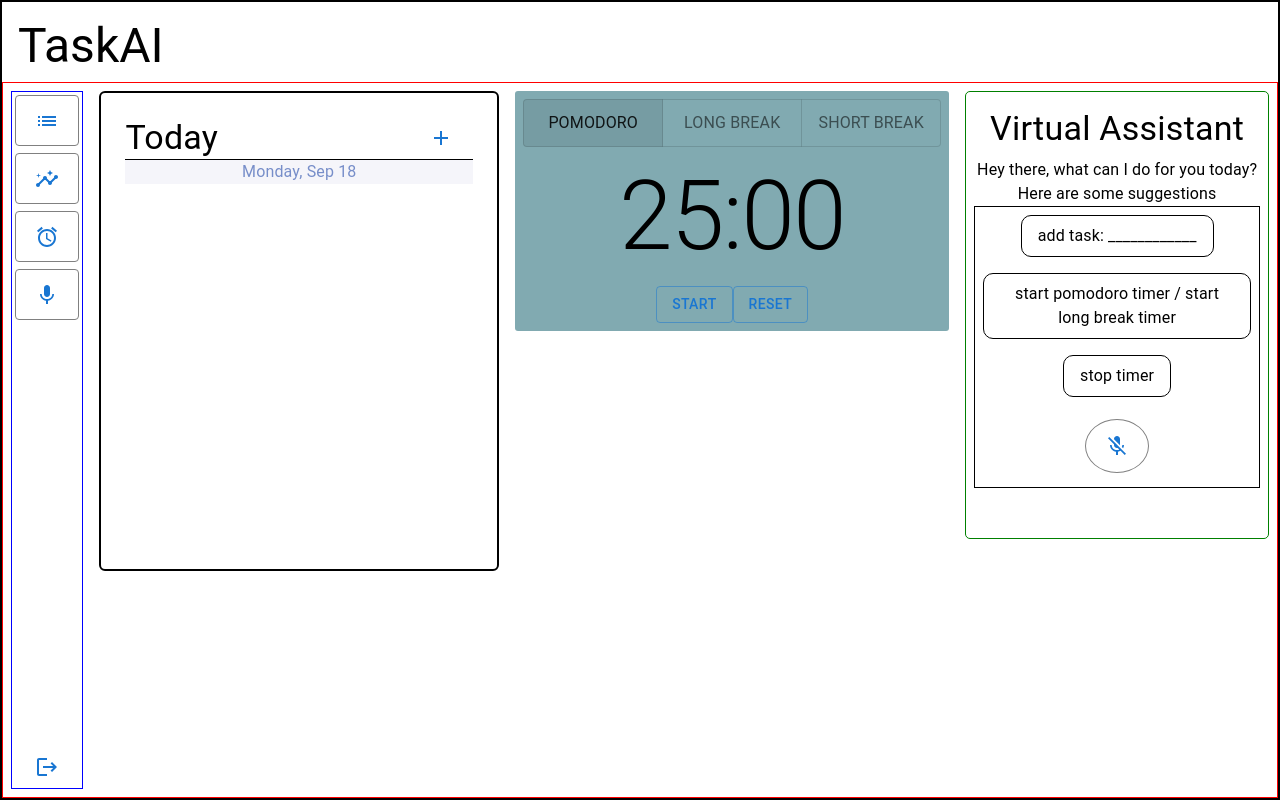
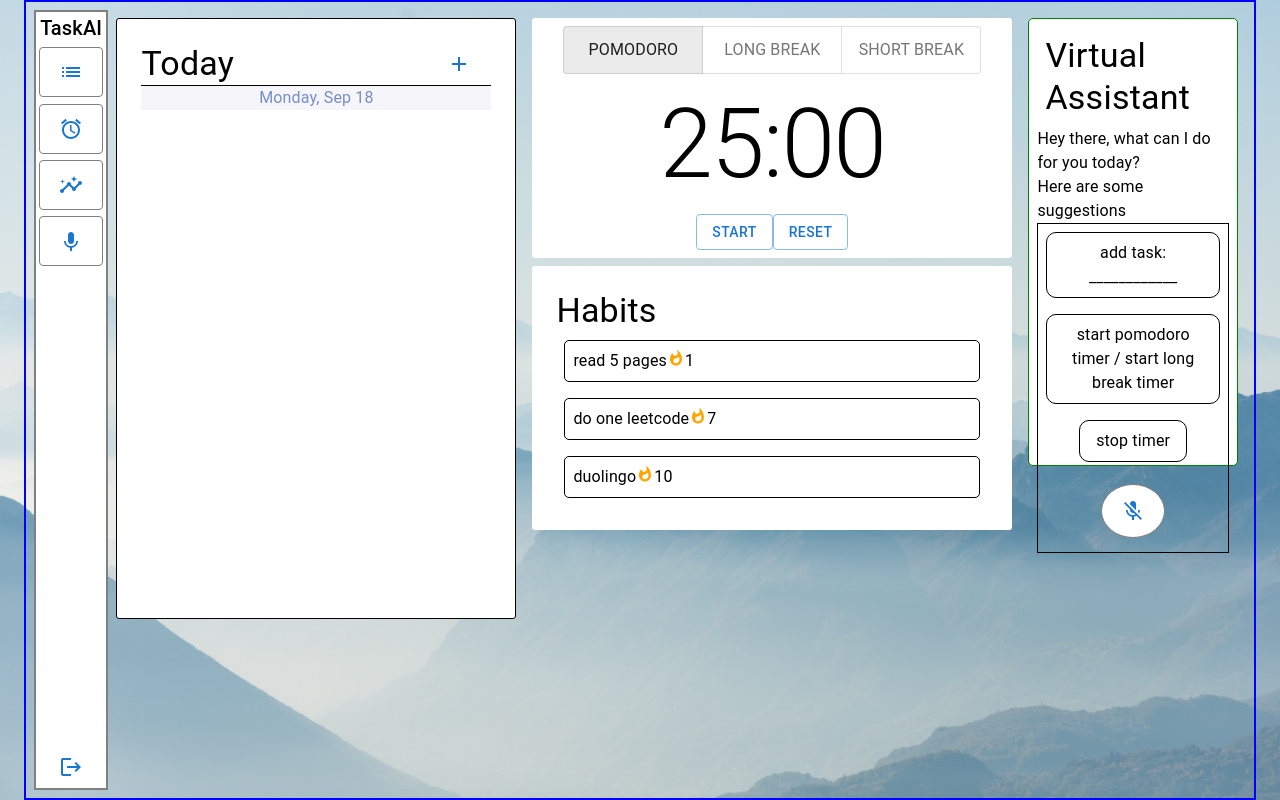
Before and after one commit to meifhuang/TaskAI, a React (Vite) app in the folder client/: page /dashboard in a window 1280 px wide. Built offline with nearby package versions, Linux system fonts and the light colour scheme; sample sign-in values are in the browser's storage.

Commit message:
Add habits widget and style dashboard

```diff
--- a/client/src/App.tsx
+++ b/client/src/App.tsx
@@ -13,6 +13,7 @@ import Background from './assets/background.jpg';
 const containerStyles = {
   container: {
   height: '100vh',
+  width: '100vw',
   display: 'flex',
   justifyContent:'center',
   alignItems: 'center',
@@ -60,7 +61,7 @@ const App: React.FC = () => {
 
     return (
       <Container sx={containerStyles.container} maxWidth='xl'>
-      <RouterProvider router={router} />
+        <RouterProvider router={router} />
       </Container>
     )
 }
--- /dev/null
+++ b/client/src/components/Habits.tsx
@@ -0,0 +1,48 @@
+import React, {useState, useEffect} from 'react';
+import Box from '@mui/material/Box';
+import { Typography } from '@mui/material';
+import WhatshotIcon from '@mui/icons-material/Whatshot';
+
+
+const habitStyles = {
+    box: {
+        display: 'flex',
+        flexDirection: 'column',
+        alignContent: 'center',
+        justifyContent: 'center',
+        // border: '2px solid black',
+        borderRadius: '3px',
+        backgroundColor: 'white'
+    },
+    icon: {
+        fontSize: 'large',
+        color: 'orange'
+    },
+    habitText: {
+        border: '1px solid black'
+    },
+    text: {
+        display: 'flex',
+        // justifyContent: 'space-between',
+        border: '1px solid black',
+        margin: '.5em',
+        padding: '.5em',
+        borderRadius: '5px'
+    }
+}
+
+
+const Habits: React.FC = () => {
+    return (
+        <Box sx={habitStyles.box} p={3} m={1}>
+            <Typography variant='h4'> Habits </Typography>
+            {/* <Box sx={habitStyles.habitText} p={1}> */}
+            <Typography sx={habitStyles.text}> read 5 pages <WhatshotIcon sx={habitStyles.icon}/> 1 </Typography>
+            <Typography sx={habitStyles.text}> do one leetcode <WhatshotIcon sx={habitStyles.icon}/> 7</Typography>
+            <Typography sx={habitStyles.text}> duolingo <WhatshotIcon sx={habitStyles.icon}/> 10 </Typography>
+            {/* </Box> */}
+        </Box>
+    )
+}
+
+export default Habits;
--- a/client/src/components/Pomodoro.tsx
+++ b/client/src/components/Pomodoro.tsx
@@ -14,7 +14,7 @@ const pomodoroStyles = {
         width: '30em',
         height: '15em',
         // boxShadow: '0px 0px 30px 8px rgb(156, 168, 178)',
-        backgroundColor: '#81aab1',
+        backgroundColor: 'white',
         // border: '1px solid green'
         borderRadius: '3px'
     },
@@ -30,6 +30,8 @@ const pomodoroStyles = {
     },
     toggle: {
         width: '140px',
+    },
+    button: {
     }
 }
 
@@ -56,9 +58,9 @@ const Pomodoro: React.FC<Props> = ({mode, isRunning, seconds, startStopTimer, ha
             <Typography variant="h1" textAlign='center'>{Math.floor(seconds/60) === 0 ? '00':Math.floor(seconds/60)}:{`${seconds%60 === 0 ? '00': (seconds%60 < 10 ? `0${seconds%60}`: seconds%60) }`} </Typography>
         <Box sx={pomodoroStyles.start}>
             {isRunning ?
-            <Button onClick={startStopTimer} variant="outlined"> Stop </Button> :
-            <Button onClick={startStopTimer} variant="outlined"> Start </Button> }
-            <Button onClick={()=>resetTime(mode)} variant="outlined"> Reset </Button>
+            <Button sx={pomodoroStyles.button} onClick={startStopTimer} variant="outlined"> Stop </Button> :
+            <Button sx={pomodoroStyles.button} onClick={startStopTimer} variant="outlined"> Start </Button> }
+            <Button sx={pomodoroStyles.button} onClick={()=>resetTime(mode)} variant="outlined"> Reset </Button>
         </Box>
         </Box>
     )
--- a/client/src/components/Sidebar.tsx
+++ b/client/src/components/Sidebar.tsx
@@ -1,34 +1,79 @@
-import React, { useEffect } from 'react';
+import React, { useState, useEffect } from 'react';
 import { useNavigate } from 'react-router-dom';
-import ToDoList from '../components/ToDoList';
 import Button from '@mui/material/Button';
-import Navbar from "../components/Navbar";
 import Box from '@mui/material/Box';
 import { Typography } from '@mui/material';
-import Drawer from '@mui/material/Drawer';
-
+import { Insights } from '@mui/icons-material';
+import ListIcon from '@mui/icons-material/List';
+import LogoutIcon from '@mui/icons-material/Logout';
+import AccessAlarmIcon from '@mui/icons-material/AccessAlarm';
+import KeyboardVoiceIcon from '@mui/icons-material/KeyboardVoice';
 
 
 const sidebarStyles = {
+  sidebar: {
+    backgroundColor: 'white',
+    border: '2px solid gray',
+    display: 'flex',
+    justifyContent: 'space-between',
+    flexDirection: 'column',
+    height: '100%'
+  },
+  icon: {
+    "& button": {
+      margin: .4,
+      padding: 1.5,
+      minWidth: 0,
+      minHeight: 0,
+      border: '1px solid gray',
+      // fontSize: 'inherit'
+    },
+    display: 'flex',
+    justifyContent: 'space-between',
+    flexDirection: 'column',
+    fontSize: 'inherit'
+  },
+  logout: {
+      margin: '.1em',
+      padding: '.1em',
+      fontSize: 'inherit'
+  },
+  button: {
 
+  }
 }
 
-const Sidebar: React.FC = () => {
+interface Props {
+  toggleWidget: (widgetUpdate: string) => void
+}
+
+const Sidebar: React.FC<Props> = ({toggleWidget}) => {
 
   const navigate = useNavigate();
+  const token = localStorage.getItem('token')
+  const userId = localStorage.getItem('id');
+
+
+  const handleLogout = () => {
+    localStorage.clear
+    navigate('/');
+ }
+
 
   return (
-    <Drawer
-      anchor='left'
-      open={true}
-      variant='persistent'
-      // onClose={toggleDrawer(anchor, false)
-    >
-      {
-        <Typography variant='h5' m={3} p={1} align='left'> Mei Huang </Typography>
-
-      }
-    </Drawer>
+    <Box sx={sidebarStyles.sidebar}>
+      <Box sx={sidebarStyles.icon}>
+        <Typography variant="h6" align="center"> TaskAI </Typography>
+        <Button sx={sidebarStyles.button} onClick={()=> toggleWidget('task')}> <ListIcon /> </Button>
+        <Button sx={sidebarStyles.button} onClick={()=> toggleWidget('timer')} > <AccessAlarmIcon /> </Button>
+        <Button sx={sidebarStyles.button} onClick={()=> toggleWidget('habits')}> <Insights /> </Button>
+        <Button sx={sidebarStyles.button} onClick={()=> toggleWidget('assistant')}> <KeyboardVoiceIcon /> </Button>
+      </Box>
+      <Box sx={sidebarStyles.logout}>
+      {token ? <Button onClick={handleLogout} > <LogoutIcon/> </Button> : <> </>}
+          {/* {token ? <Button color="inherit" onClick={handleLogout} > Logout </Button> : <> </> } */}
+      </Box>
+    </Box>
   )
 }
 
--- a/client/src/components/ToDoItem.tsx
+++ b/client/src/components/ToDoItem.tsx
@@ -13,30 +13,31 @@ import CheckIcon from '@mui/icons-material/Check';
 const todoItemStyles = {
   box: {
     border: '1px solid black',
-    borderRadius: '3px',
+    borderRadius: '4px',
     display: 'flex',
-    alignItems:'center',
+    alignItems:'center'
   },
   textfield: {
+    width: '18em',
     backgroundColor: 'white',
     // border: 'none',"& fieldset": { border: 'none' },
-    width: '100%',
     overflowX: 'scroll',
     '&::-webkit-scrollbar': {
       display: 'none',
   }
   },
-  editButton: {
-    margin: '.35em',
+  buttons: {
+    display: 'flex'
   },
-  deleteButton: {
-    margin: '.35em',
-
+  button: {
+    padding: .3,
+    margin: .1,
+    minHeight: 0,
+    minWidth: 0,
   },
-  checkButton: {
-    margin: '.35em',
-
-  }
+  icon: {
+    fontSize: 'x-large'
+  },
 }
 
 interface Props {
@@ -75,9 +76,7 @@ const ToDoItem: React.FC<Props> = ({todo, handleToggle, updateTodo, deleteTodo})
 
     return (
       <Box
-        sx={todoItemStyles.box}
-        m={2}
-        >
+        sx={todoItemStyles.box} my={1}>
           <Checkbox checked={todo.completed} onClick={handleCheck} />
             {editMode ?
            <TextField
@@ -92,16 +91,19 @@ const ToDoItem: React.FC<Props> = ({todo, handleToggle, updateTodo, deleteTodo})
             /> :
             <Typography sx={todoItemStyles.textfield}> {inputValue} </Typography>
             }
+            <Box sx={todoItemStyles.buttons} m={1}>
             {!editMode ?
-            <Button onClick={()=> toggleEditOn()}>
-                <ModeIcon  sx={todoItemStyles.editButton}/>
-            </Button> :
-            <Button onClick={handleToggleOff}>
-                <CheckIcon sx={todoItemStyles.checkButton}/>
-            </Button>
-             }
-            <Button onClick={handleDeleteTask}> <ClearIcon sx={todoItemStyles.deleteButton}/> </Button>
-
+              <Button sx={todoItemStyles.button} variant="outlined" size="small" onClick={()=> toggleEditOn()}>
+                  <ModeIcon sx={todoItemStyles.icon} />
+              </Button> :
+              <Button sx={todoItemStyles.button} variant="outlined" size="small" onClick={handleToggleOff}>
+                  <CheckIcon sx={todoItemStyles.icon} />
+              </Button>
+              }
+              <Button sx={todoItemStyles.button} variant="outlined" size="small" onClick={handleDeleteTask}>
+              <ClearIcon sx={todoItemStyles.icon}/>
+              </Button>
+            </Box>
       </Box>
     )
   }
--- a/client/src/components/ToDoList.tsx
+++ b/client/src/components/ToDoList.tsx
@@ -15,10 +15,10 @@ const todolistStyles = {
     flexDirection: 'column',
     justifyContent: 'center',
     backgroundColor: 'white',
-    borderRadius: '6px',
-    border: '2px solid black',
-    height: '30em',
-    width: '32em',
+    borderRadius: '3px',
+    border: '1px solid black',
+    height: '77%',
+    minWidth: '25em',
     // boxShadow: '0px 0px 30px 8px rgb(156, 168, 178)',
   },
   add_task: {
@@ -28,7 +28,6 @@ const todolistStyles = {
     height: '90%',
     width: '100%',
     overflowY: 'auto',
-
   },
   date: {
     backgroundColor: 'rgb(245, 245, 250)',
@@ -70,7 +69,6 @@ const ToDoList: React.FC<Props> = ({todos, addTodo, updateTodo, deleteTodo, hand
           <Typography variant='h4'> Today </Typography>
           <Button sx={todolistStyles.add_task} onClick={()=> addTodo('')}> <AddIcon /> </Button>
         </Box>
-
         <Box sx={todolistStyles.date}>
         <Typography> {dow}, {month} {day} </Typography>
         </Box>
--- a/client/src/pages/Dashboard.tsx
+++ b/client/src/pages/Dashboard.tsx
@@ -2,63 +2,37 @@ import React, { useEffect, useState } from 'react';
 import { useNavigate } from 'react-router-dom';
 import ToDoList from '../components/ToDoList';
 import VirtualAssistant from '../components/VirtualAssistant';
+import Habits from "../components/Habits";
 import Pomodoro from "../components/Pomodoro";
 import BasicModal from "../components/BasicModal";
+import Sidebar from "../components/Sidebar";
 import Button from '@mui/material/Button';
 import axios from "axios";
 import {Todo} from "../model"
 import music from "../assets/todo.mp3";
 import Box from '@mui/material/Box';
 import { Typography } from '@mui/material';
-import { Insights } from '@mui/icons-material';
-import ListIcon from '@mui/icons-material/List';
-import LogoutIcon from '@mui/icons-material/Logout';
-import AccessAlarmIcon from '@mui/icons-material/AccessAlarm';
-import KeyboardVoiceIcon from '@mui/icons-material/KeyboardVoice';
 
 
 const dashboardStyles = {
   box: {
     width: '100vw',
+    border: '2px solid blue',
     height: '100vh',
-    backgroundColor: 'white',
+    // backgroundColor: 'white',
     display: 'flex',
     flexDirection: 'column',
-    border: '2px solid black'
-  },
-  title: {
-    height: '10%'
+    // border: '2px solid black'
+    margin: 0,
+    padding: 0,
   },
   dash: {
     display: 'flex',
-    height: '90%',
+    height: '100%'
     // justifyContent: 'space-around',
-    border: '1px solid red',
-    flexShrink: '0'
   },
-  sidebar: {
-    backgroundColor: 'white',
-    border: '1px solid blue',
-    display: 'flex',
-    justifyContent: 'space-between',
-    flexDirection: 'column',
-  },
-  icon: {
-    "& button": {
-      margin: '.2em',
-      padding: '.8em',
-      border: '1px solid gray',
-      fontSize: 'inherit'
-    },
-    display: 'flex',
-    justifyContent: 'space-between',
-    flexDirection: 'column',
-    fontSize: 'inherit'
-  },
-  logout: {
-      margin: '.1em',
-      padding: '.1em',
-      fontSize: 'inherit'
+  columnOne: {
+    height: '100%'
   },
 }
 
@@ -69,11 +43,6 @@ const Dashboard: React.FC = () => {
   //user
   const token = localStorage.getItem('token')
   const userId = localStorage.getItem('id');
-
-  const handleLogout = () => {
-    localStorage.clear
-    navigate('/');
-}
 
   //tasks
   const [todos, setTodos] = useState<Todo[]>([]);
@@ -267,54 +236,47 @@ const updateTodo = async (id: number, updatedTask: string) => {
             return prevSeconds;
     })
   }
+  //widget visibility
+  // const [showTaskList, setShowTaskList] = useState<boolean>(true)
+  // const [showPomo, setPomo] = useState<boolean>(true)
+  // const [showAssistant, setAssistant] = useState<boolean>(true)
+  // const [showHabits, setHabits] = useState<boolean>(true)
 
-  //visbility
-  const [showTaskList, setShowTaskList] = useState<boolean>(true)
-  const [showPomo, setPomo] = useState<boolean>(true)
-  const [showAssistant, setAssistant] = useState<boolean>(true)
-
-
-  const toggleTaskList = () => {
-    setShowTaskList(prev => !prev)
-  }
-  const togglePomo = () => {
-    setPomo(prev => !prev)
-  }
-  const toggleAssistant = () => {
-    setAssistant(prev => !prev)
+  interface Widgets {
+    [key: string]: boolean;
   }
 
-  // const openTaskList = () => {
-  //   setShowTaskList(true)
-  // }
+  const widgets: Widgets = {
+    'task': true,
+    'timer': true,
+    'assistant': true,
+    'habits': true
+  }
 
-  // const closeTaskList = () => {
-  //   setShowTaskList(false)
-  // }
+  const [showWidget, setShowWidget] = useState(widgets)
+
+  const toggleWidget = (widgetUpdate: string) => {
+    setShowWidget(prevWidget => (
+      {...prevWidget,
+       [widgetUpdate]: !prevWidget[widgetUpdate]
+      }))
+  }
 
   return (
-    <Box sx={dashboardStyles.box} m={1}>
-       <Box sx={dashboardStyles.title} p={2}>
+    <Box sx={dashboardStyles.box}>
+       {/* <Box sx={dashboardStyles.title} p={2}>
         <Typography variant="h3"> TaskAI </Typography>
-       </Box>
-       <Box sx={dashboardStyles.dash}>
-        <Box sx={dashboardStyles.sidebar} m={1}>
-        <Box sx={dashboardStyles.icon}>
-          <Button onClick={toggleTaskList}> <ListIcon /> </Button>
-          <Button> <Insights/> </Button>
-          <Button onClick={togglePomo} > <AccessAlarmIcon /> </Button>
-          <Button onClick={toggleAssistant}> <KeyboardVoiceIcon /> </Button>
+       </Box>  */}
+       <Box sx={dashboardStyles.dash} m={1}>
+       <Sidebar toggleWidget={toggleWidget} />
+        <BasicModal open={open} handleClose={handleClose} handleOpen={handleOpen}/>
+        {showWidget["task"] ? <ToDoList todos={todos} addTodo={addTodo} updateTodo={updateTodo} deleteTodo={deleteTodo} handleToggle={handleToggle} /> : <> </>}
+        <Box sx={dashboardStyles.columnOne}>
+        {showWidget["timer"] ? <Pomodoro isRunning={isRunning} mode={mode} seconds={seconds} startStopTimer={startStopTimer} handleButtonToggle={handleButtonToggle} resetTime={resetTime} handleOpen={handleOpen} handleClose={handleClose} /> : <> </>}
+        {showWidget["habits"] ? <Habits/> : <></>}
+        </Box>
+        {showWidget["assistant"] ?  <VirtualAssistant handleButtonToggle={handleButtonToggle} mode={mode} resetTime={resetTime} startStopTimer={startStopTimer} addTodo={addTodo}/> : <></>}
 
-        </Box>
-        <Box sx={dashboardStyles.logout}>
-        {token ? <Button onClick={handleLogout} > <LogoutIcon/> </Button> : <> </>}
-            {/* {token ? <Button color="inherit" onClick={handleLogout} > Logout </Button> : <> </> } */}
-        </Box>
-        </Box>
-        <BasicModal open={open} handleClose={handleClose} handleOpen={handleOpen}/>
-        {showTaskList ? <ToDoList todos={todos} addTodo={addTodo} updateTodo={updateTodo} deleteTodo={deleteTodo} handleToggle={handleToggle} /> : <> </>}
-        {showPomo ? <Pomodoro isRunning={isRunning} mode={mode} seconds={seconds} startStopTimer={startStopTimer} handleButtonToggle={handleButtonToggle} resetTime={resetTime} handleOpen={handleOpen} handleClose={handleClose} /> : <> </>}
-        {showAssistant ?  <VirtualAssistant handleButtonToggle={handleButtonToggle} mode={mode} resetTime={resetTime} startStopTimer={startStopTimer} addTodo={addTodo}/> : <></>}
       </Box>
       </Box>
   )
```
